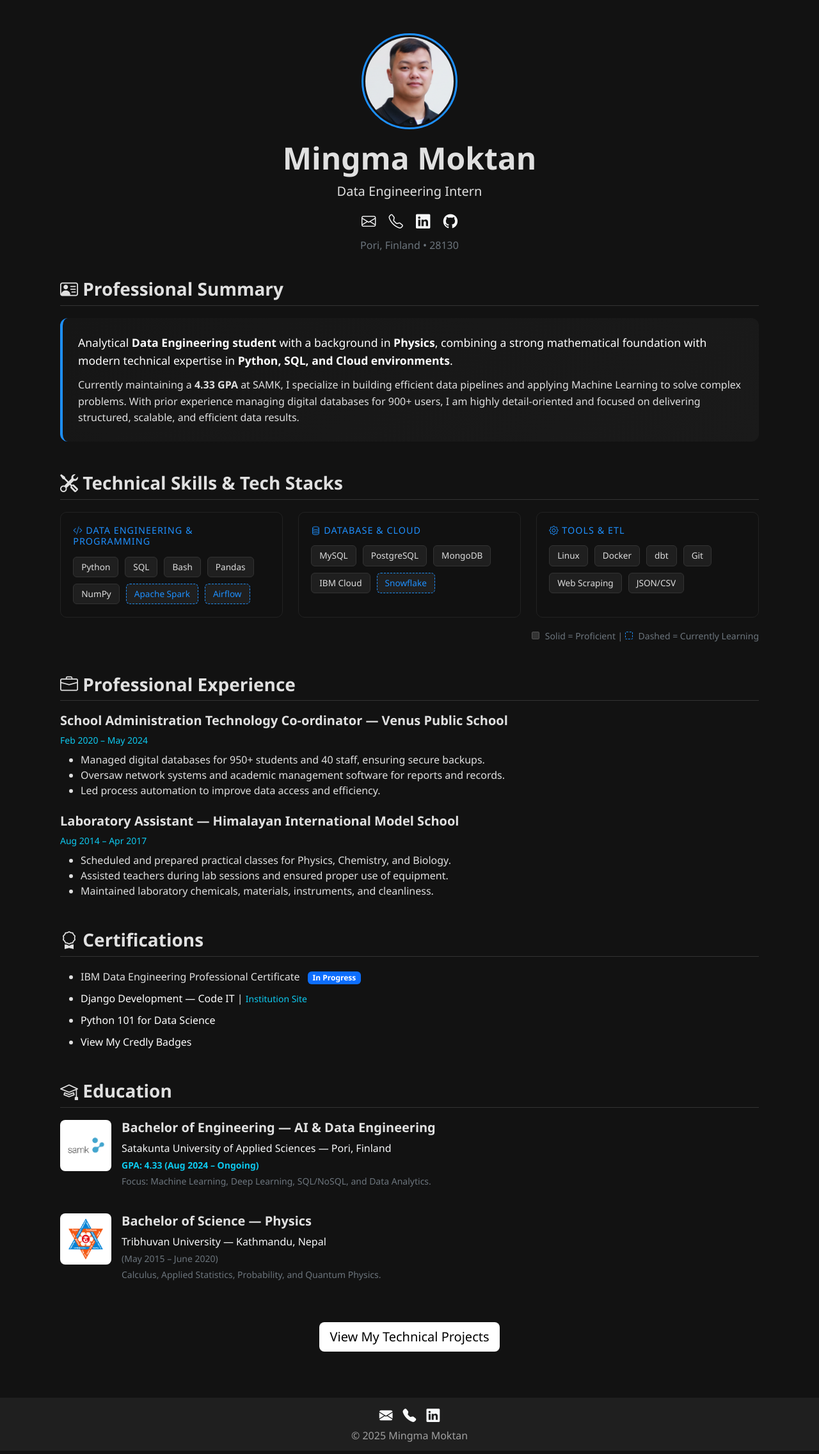
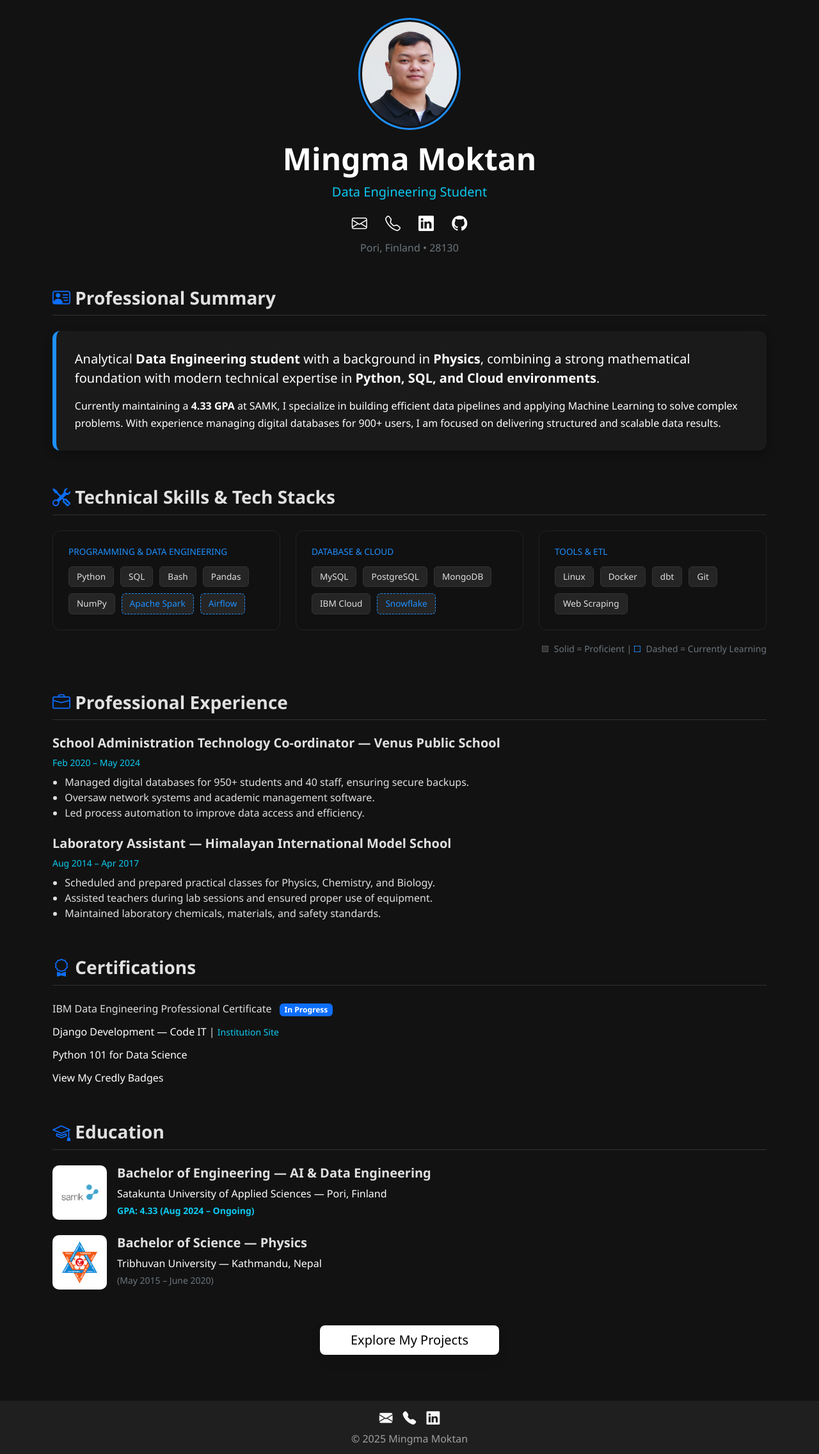
Before and after one commit to MingmaMoktan/My_Site, a Django app: template portfolio/templates/portfolio/about.html in a window 1280 px wide. Shown: the part 56-2328 px from the top of the page at 64% size. Run offline with Django 5.2, Linux system fonts and the light colour scheme; the template is opened without the code that fills it, so the values that code supplies are empty.

Commit message:
Made changes in image height and width and also added the university links to the image logo of the respective universities.

```diff
--- a/portfolio/templates/portfolio/about.html
+++ b/portfolio/templates/portfolio/about.html
@@ -6,44 +6,41 @@
 {% block content %}
 <link rel="stylesheet" href="{% static 'css/about.css' %}">
 
-<div class="container mt-4">
-    <div class="profile-section">
-        <img src="{% static 'portfolio/images/profile.jpg' %}" alt="Profile Picture" class="rounded-circle mb-3">
-        <h1 class="display-5 fw-bold">Mingma Moktan</h1>
-        <p class="lead">Data Engineering Intern</p>
+<header class="profile-section">
+    <img src="{% static 'portfolio/images/profile.jpg' %}" alt="Mingma Moktan" class="profile-img rounded-circle mb-3">
+    <h1 class="display-5 fw-bold text-white">Mingma Moktan</h1>
+    <p class="lead text-info">Data Engineering Student</p>
 
-        <p class="mb-2">
-            <a href="mailto:mingma.moktan0831@gmail.com" class="text-light mx-2"><i class="bi bi-envelope"></i></a>
-            <a href="tel:+358442463796" class="text-light mx-2"><i class="bi bi-telephone"></i></a>
-            <a href="https://www.linkedin.com/in/mingma-moktan/" target="_blank" class="text-light mx-2"><i class="bi bi-linkedin"></i></a>
-            <a href="https://github.com/MingmaMoktan" target="_blank" class="text-light mx-2"><i class="bi bi-github"></i></a>
-        </p>
+    <div class="social-links mb-2">
+        <a href="mailto:mingma.moktan0831@gmail.com" title="Email"><i class="bi bi-envelope"></i></a>
+        <a href="tel:+358442463796" title="Phone"><i class="bi bi-telephone"></i></a>
+        <a href="https://www.linkedin.com/in/mingma-moktan/" target="_blank" title="LinkedIn"><i class="bi bi-linkedin"></i></a>
+        <a href="https://github.com/MingmaMoktan" target="_blank" title="GitHub"><i class="bi bi-github"></i></a>
+    </div>
     <p class="text-secondary">Pori, Finland • 28130</p>
-    </div>
+</header>
 
-    <div class="section">
-        <h3 class="section-title"><i class="bi bi-person-vcard"></i> Professional Summary</h3>
+<section class="section">
+    <h3 class="section-title"><i class="bi bi-person-vcard text-primary"></i> Professional Summary</h3>
     <div class="summary-card">
         <p class="lead-text">
             Analytical <strong>Data Engineering student</strong> with a background in <strong>Physics</strong>,
             combining a strong mathematical foundation with modern technical expertise in
             <strong>Python, SQL, and Cloud environments</strong>.
         </p>
-            <p class="mb-0">
+        <p class="mb-0 text-bright">
             Currently maintaining a <strong>4.33 GPA</strong> at SAMK, I specialize in building efficient data
-                pipelines and applying Machine Learning to solve complex problems. With prior experience managing
-                digital databases for 900+ users, I am highly detail-oriented and focused on delivering structured,
-                scalable, and efficient data results.
+            pipelines and applying Machine Learning to solve complex problems. With experience managing
+            digital databases for 900+ users, I am focused on delivering structured and scalable data results.
         </p>
     </div>
-    </div>
+</section>
 
-    <div class="section">
-        <h3 class="section-title"><i class="bi bi-tools"></i> Technical Skills & Tech Stacks</h3>
+<section class="section">
+    <h3 class="section-title"><i class="bi bi-tools text-primary"></i> Technical Skills & Tech Stacks</h3>
     <div class="skills-grid">
-
         <div class="skill-category">
-                <h6><i class="bi bi-code-slash"></i> Data Engineering & Programming</h6>
+            <h6>Programming & Data Engineering</h6>
             <div class="badge-container">
                 <span class="skill-badge">Python</span>
                 <span class="skill-badge">SQL</span>
@@ -56,7 +53,7 @@
         </div>
 
         <div class="skill-category">
-                <h6><i class="bi bi-database"></i> Database & Cloud</h6>
+            <h6>Database & Cloud</h6>
             <div class="badge-container">
                 <span class="skill-badge">MySQL</span>
                 <span class="skill-badge">PostgreSQL</span>
@@ -67,33 +64,33 @@
         </div>
 
         <div class="skill-category">
-                <h6><i class="bi bi-gear"></i> Tools & ETL</h6>
+            <h6>Tools & ETL</h6>
             <div class="badge-container">
                 <span class="skill-badge">Linux</span>
                 <span class="skill-badge">Docker</span>
                 <span class="skill-badge">dbt</span>
                 <span class="skill-badge">Git</span>
                 <span class="skill-badge">Web Scraping</span>
-                    <span class="skill-badge">JSON/CSV</span>
             </div>
         </div>
     </div>
     <div class="mt-3 text-end">
         <small class="text-secondary">
-                <span class="legend-solid"></span> Solid = Proficient |
-                <span class="legend-dashed"></span> Dashed = Currently Learning
+            <span class="legend-box legend-solid"></span> Solid = Proficient |
+            <span class="legend-box legend-dashed"></span> Dashed = Currently Learning
         </small>
     </div>
-    </div>
+</section>
 
-    <div class="section">
-        <h3 class="section-title"><i class="bi bi-briefcase"></i> Professional Experience</h3>
+<section class="section">
+    <h3 class="section-title"><i class="bi bi-briefcase text-primary"></i> Professional Experience</h3>
+    <div class="experience-list">
         <div class="experience-item mb-4">
             <h5 class="fw-bold">School Administration Technology Co-ordinator — Venus Public School</h5>
             <p class="text-info small mb-2">Feb 2020 – May 2024</p>
             <ul>
                 <li>Managed digital databases for 950+ students and 40 staff, ensuring secure backups.</li>
-                <li>Oversaw network systems and academic management software for reports and records.</li>
+                <li>Oversaw network systems and academic management software.</li>
                 <li>Led process automation to improve data access and efficiency.</li>
             </ul>
         </div>
@@ -104,13 +101,14 @@
             <ul>
                 <li>Scheduled and prepared practical classes for Physics, Chemistry, and Biology.</li>
                 <li>Assisted teachers during lab sessions and ensured proper use of equipment.</li>
-                <li>Maintained laboratory chemicals, materials, instruments, and cleanliness.</li>
+                <li>Maintained laboratory chemicals, materials, and safety standards.</li>
             </ul>
         </div>
     </div>
+</section>
 
-    <div class="section">
-        <h3 class="section-title"><i class="bi bi-award"></i> Certifications</h3>
+<section class="section">
+    <h3 class="section-title"><i class="bi bi-award text-primary"></i> Certifications</h3>
     <ul class="cert-list">
         <li>IBM Data Engineering Professional Certificate <span class="badge bg-primary ms-2">In Progress</span></li>
         <li>
@@ -120,38 +118,38 @@
         <li><a href="https://courses.cognitiveclass.ai/certificates/41a48ea3f745412b9c0609f50b917e8c" target="_blank">Python 101 for Data Science</a></li>
         <li><a href="https://www.credly.com/users/mingma-moktan" target="_blank">View My Credly Badges</a></li>
     </ul>
-    </div>
+</section>
 
-    <div class="section">
-        <h3 class="section-title"><i class="bi bi-mortarboard"></i> Education</h3>
-
+<section class="section">
+    <h3 class="section-title"><i class="bi bi-mortarboard text-primary"></i> Education</h3>
     <div class="education-item d-flex align-items-start mb-4">
         <div class="logo-box me-3">
-                <img src="{% static 'portfolio/images/SAMK_logo.png' %}" alt="SAMK Logo">
+            <a href="https://www.samk.fi/en/" target="_blank">
+                <img src="{% static 'portfolio/images/SAMK_logo.png' %}" alt="SAMK">
+            </a>
         </div>
         <div>
             <h5 class="fw-bold">Bachelor of Engineering — AI & Data Engineering</h5>
-                <p class="text-light mb-1">Satakunta University of Applied Sciences — Pori, Finland</p>
+            <p class="mb-1 text-white">Satakunta University of Applied Sciences — Pori, Finland</p>
             <p class="mb-1 text-info fw-bold small">GPA: 4.33 (Aug 2024 – Ongoing)</p>
-                <p class="small text-secondary">Focus: Machine Learning, Deep Learning, SQL/NoSQL, and Data Analytics.</p>
         </div>
     </div>
 
     <div class="education-item d-flex align-items-start">
         <div class="logo-box me-3">
-                <img src="{% static 'portfolio/images/TU_logo.png' %}" alt="TU Logo">
+            <a href="https://tu.edu.np/" target="_blank">
+                <img src="{% static 'portfolio/images/TU_logo.png' %}" alt="TU">
+            </a>
         </div>
         <div>
             <h5 class="fw-bold">Bachelor of Science — Physics</h5>
-                <p class="text-light mb-1">Tribhuvan University — Kathmandu, Nepal</p>
+            <p class="mb-1 text-white">Tribhuvan University — Kathmandu, Nepal</p>
             <p class="mb-1 text-secondary small">(May 2015 – June 2020)</p>
-                <p class="small text-secondary">Calculus, Applied Statistics, Probability, and Quantum Physics.</p>
         </div>
     </div>
-    </div>
+</section>
 
 <div class="text-center mt-5 mb-5">
-        <a href="{% url 'projects' %}" class="btn btn-outline-primary btn-lg">View My Technical Projects</a>
-    </div>
+    <a href="{% url 'projects' %}" class="btn btn-primary btn-lg shadow px-5">Explore My Projects</a>
 </div>
 {% endblock %}
--- a/static/css/about.css
+++ b/static/css/about.css
@@ -1,133 +1,97 @@
-/* --- Profile Section --- */
-.profile-section {
-    margin-top: 20px;
-    margin-bottom: 40px;
-    text-align: center;
+/* --- Global Styles --- */
+.section { margin-bottom: 3.5rem; }
+.section-title {
+    margin-bottom: 1.5rem;
+    font-weight: 600;
+    border-bottom: 1px solid #333;
+    padding-bottom: 10px;
 }
 
-.profile-section img {
-    width: 150px;
-    height: 150px;
-    object-fit: cover;
+.profile-section { text-align: center; margin-bottom: 50px; }
+.profile-img {
+    width: 160px; height: 175px;
     border: 3px solid #1e90ff;
     padding: 3px;
+    transition: 0.3s;
 }
 
-.profile-section a i {
-    font-size: 1.4rem;
-    transition: all 0.3s ease;
+.social-links a {
+    color: #fff;
+    margin: 0 12px;
+    font-size: 1.5rem;
+    transition: 0.3s;
+    display: inline-block;
+}
+.social-links a:hover { color: #1e90ff; transform: translateY(-4px); }
+
+/* --- Summary Card Brightness --- */
+.summary-card {
+    background: #1a1a1a;
+    padding: 1.8rem;
+    border-radius: 12px;
+    border-left: 6px solid #1e90ff;
+    box-shadow: 0 5px 15px rgba(0,0,0,0.3);
+}
+.lead-text {
+    font-size: 1.25rem;
+    color: #ffffff;
+    margin-bottom: 15px;
+}
+.text-bright {
+    color: #ffffff !important;
+    line-height: 1.7;
 }
 
-.profile-section a:hover i {
-    color: #1e90ff;
-    transform: translateY(-2px);
-}
-
-/* --- Professional Summary Card --- */
-.summary-card {
-    background: linear-gradient(145deg, #161616, #1a1a1a);
-    padding: 1.5rem;
-    border-radius: 12px;
-    border-left: 4px solid #1e90ff;
-    line-height: 1.6;
-}
-
-.lead-text {
-    font-size: 1.1rem;
-    color: #fff;
-    margin-bottom: 12px;
-}
-
-/* --- Section Headers --- */
-.section { margin-bottom: 3rem; }
-.section-title {
-    margin-bottom: 1.2rem;
-    font-weight: 600;
-    border-bottom: 1px solid #333;
-    padding-bottom: 8px;
-}
-
-/* --- Technical Skills Grid --- */
+/* --- Skill Badges Grid --- */
 .skills-grid {
     display: grid;
     grid-template-columns: repeat(auto-fit, minmax(300px, 1fr));
     gap: 1.5rem;
 }
-
 .skill-category {
     background: #111;
-    padding: 1.2rem;
-    border-radius: 10px;
+    padding: 1.5rem;
+    border-radius: 12px;
     border: 1px solid #222;
 }
-
-.skill-category h6 {
-    font-size: 0.9rem;
-    margin-bottom: 15px;
-    color: #1e90ff;
-    text-transform: uppercase;
-    letter-spacing: 1px;
-}
-
+.skill-category h6 { color: #1e90ff; text-transform: uppercase; margin-bottom: 15px; font-size: 0.85rem; }
 .badge-container { display: flex; flex-wrap: wrap; gap: 10px; }
-
 .skill-badge {
-    background: #1f1f1f;
-    color: #ddd;
+    background: #252525;
     padding: 5px 12px;
     border-radius: 6px;
     font-size: 0.85rem;
     border: 1px solid #333;
-    transition: 0.3s;
 }
+.skill-badge.learning { border: 1px dashed #1e90ff; color: #1e90ff; }
 
-.skill-badge.learning {
-    border: 1px dashed #1e90ff;
-    color: #1e90ff;
-}
-
-/* --- Legend Helpers --- */
-.legend-solid, .legend-dashed {
-    display: inline-block;
-    width: 12px;
-    height: 12px;
-    margin-right: 5px;
-    border-radius: 2px;
-}
+/* Legend */
+.legend-box { display: inline-block; width: 10px; height: 10px; margin-right: 5px; }
 .legend-solid { background: #333; border: 1px solid #555; }
 .legend-dashed { border: 1px dashed #1e90ff; }
 
-/* --- Certifications --- */
-.cert-list li { margin-bottom: 10px; }
-.cert-list a { text-decoration: none; color: #fff; transition: 0.3s; }
-.cert-list a:hover { color: #1e90ff; }
+/* --- Experience & Certs --- */
+.experience-item ul { padding-left: 1.2rem; }
+.cert-list { list-style: none; padding-left: 0; }
+.cert-list li { margin-bottom: 12px; }
+.cert-list a { color: #fff; text-decoration: none; border-bottom: 1px solid transparent; transition: 0.3s; }
+.cert-list a:hover { color: #1e90ff; border-bottom: 1px solid #1e90ff; }
 
-/* --- Education Logo Boxes --- */
+/* --- Education Logos --- */
 .logo-box {
-    width: 80px;
-    height: 80px;
+    width: 85px; height: 85px;
     background-color: #fff;
-    padding: 8px;
-    border-radius: 8px;
+    padding: 10px;
+    border-radius: 10px;
     display: flex;
-    align-items: center;
-    justify-content: center;
-    flex-shrink: 0;
+    transition: transform 0.3s ease;
 }
+.logo-box:hover { transform: scale(1.1); }
+.logo-box a { width: 100%; height: 100%; display: flex; align-items: center; justify-content: center; }
+.logo-box img { max-width: 100%; max-height: 100%; object-fit: contain; }
 
-.logo-box img {
-    max-width: 100%;
-    max-height: 100%;
-    object-fit: contain;
-}
-
-/* --- Mobile Responsiveness --- */
-@media (max-width: 768px) {
-    .skills-grid { grid-template-columns: 1fr; }
-}
-
+/* --- Mobile Logic --- */
 @media (max-width: 576px) {
     .education-item { flex-direction: column; text-align: center; align-items: center !important; }
     .logo-box { margin-right: 0 !important; margin-bottom: 15px; }
-    .summary-card { padding: 1rem; }
 }
```
Lines whose indentation alone changed are shown as unchanged.
